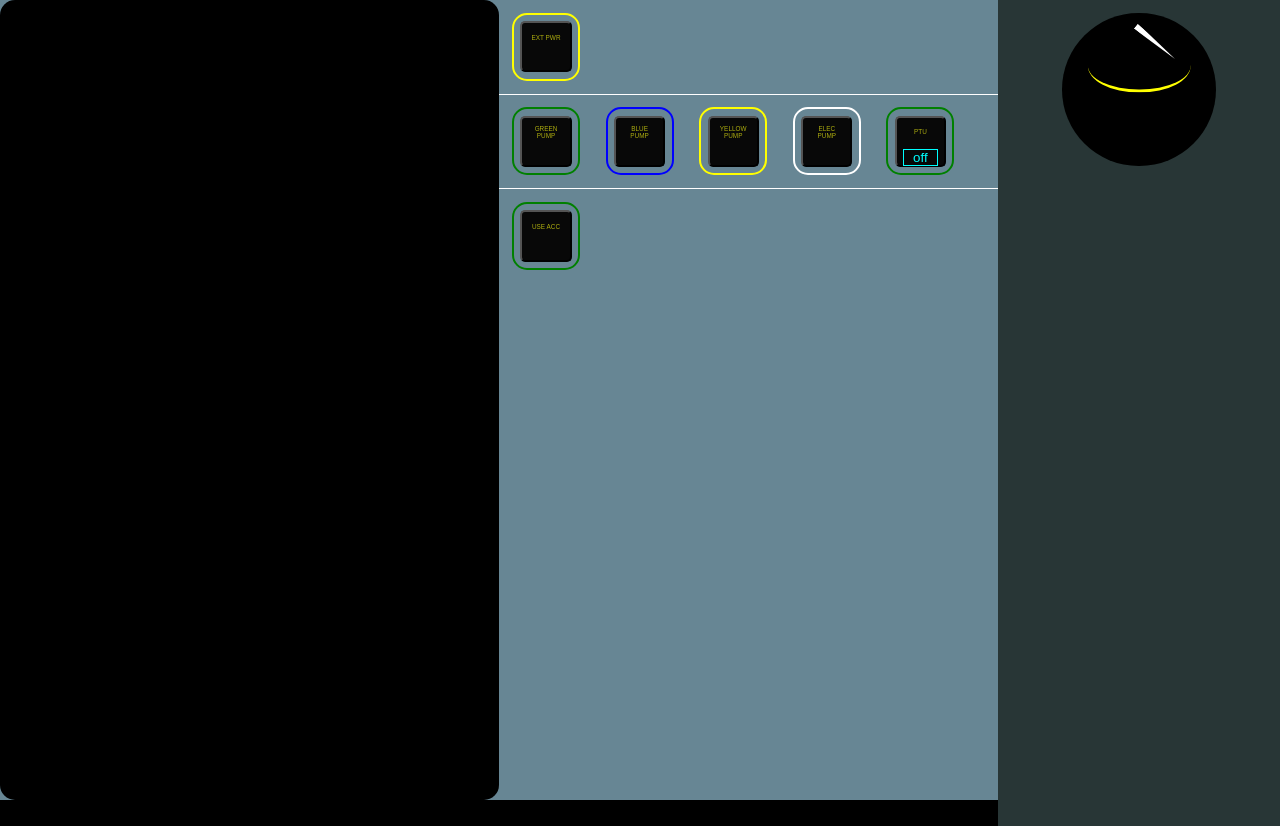
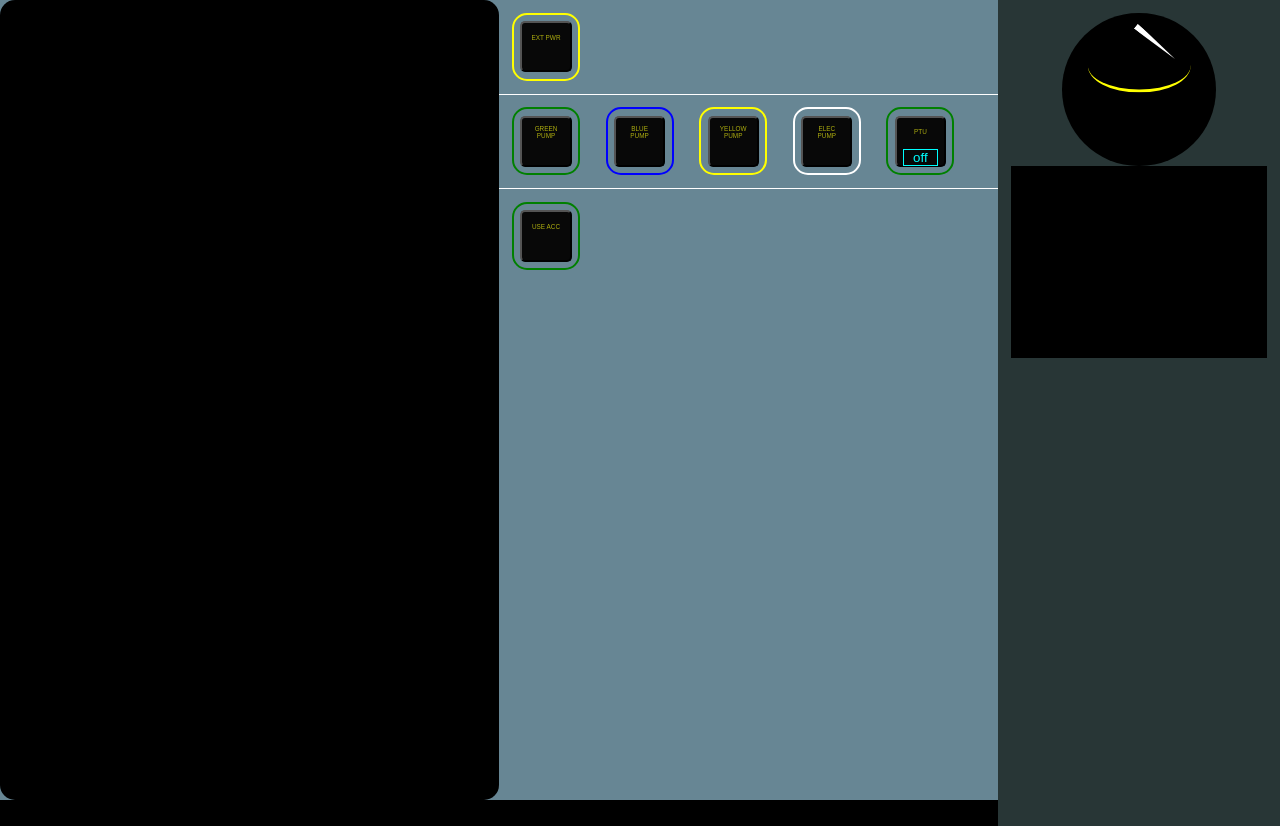
Before and after one commit to Inibuilds-Ilyass/HydraulicSys, a React (Create React App) app: page / in a window 1280 px wide. Built offline with nearby package versions, Linux system fonts and the light colour scheme.

Commit message:
Added Accumulator

```diff
--- /dev/null
+++ b/src/Components/Environement/ECAMStatus/index.css
@@ -0,0 +1,5 @@
+.ECAMStatus{
+    width: 20vw;
+    height: 15vw;
+    background-color: black;
+}
--- /dev/null
+++ b/src/Components/Environement/ECAMStatus/index.js
@@ -0,0 +1,43 @@
+import "./index.css"
+
+import React, { useState, useEffect, useContext} from "react";
+
+import { Context } from "../../../App";
+
+function ECAMStatus(){
+    const [statusContent, setstatusContent] = useState(<></>)
+    const {
+
+        YellowHydraulicValues,
+        BlueHydraulicValues,
+        GreenHydraulicValues,
+
+
+        BluePump,
+        YellowPump,
+        GreenPump,
+
+        ACPower
+
+        } = useContext(Context);
+
+    useEffect(()=>{
+
+        if (ACPower === true){
+            setstatusContent(<p>hello</p>)
+
+
+        }
+        else{
+            setstatusContent(<p></p>)
+        }
+    },[ACPower])
+
+    return(
+        <div className="ECAMStatus">
+            {statusContent}
+        </div>
+    )
+}
+
+export default ECAMStatus;
--- a/src/Components/Environement/index.js
+++ b/src/Components/Environement/index.js
@@ -1,20 +1,22 @@
 import "./index.css";
 
 import AccumulatorIndicator from "./Accumulator";
+import ECAMStatus from "./ECAMStatus";
 
 import React, { useState, useEffect, useContext} from "react";
 
 import { Context } from "../../App";
 
-function Environement(props) {
-
-
+function Environement(){
 
     return (
         <div className="Environement">
             <div>
                 <AccumulatorIndicator/>
             </div>
+            <div>
+                <ECAMStatus/>
+            </div>
         </div>
     );
 }
```
